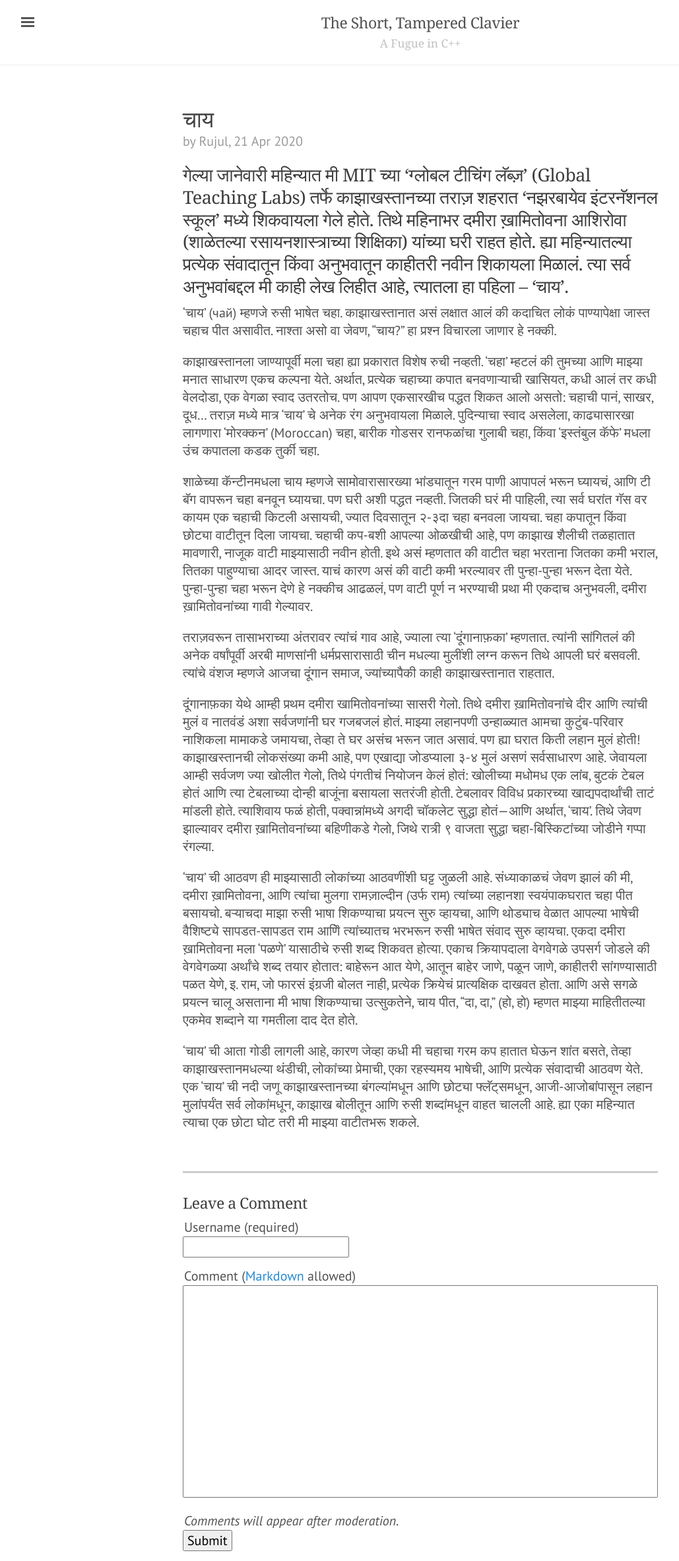
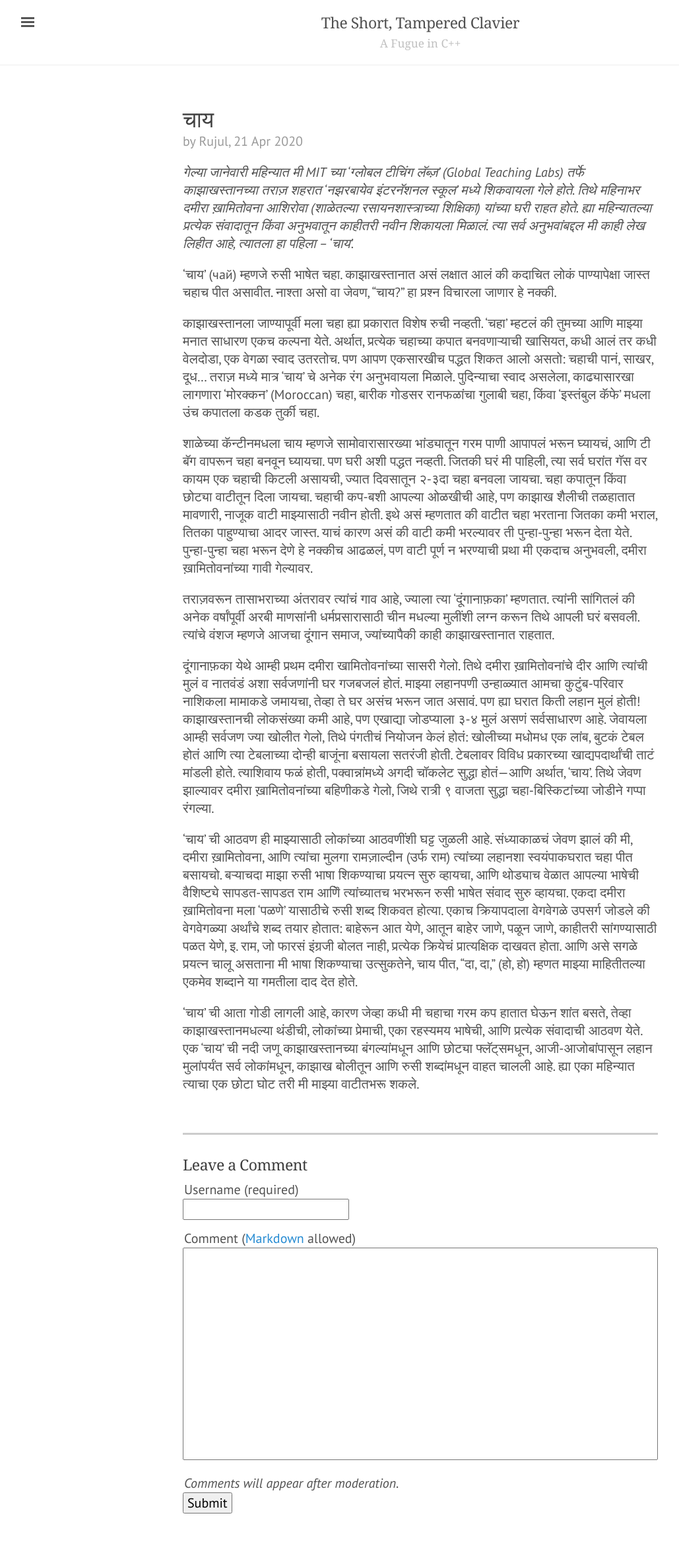
Before and after one commit to theshorttamperedclavier/theshorttamperedclavier.github.io, a Jekyll site: the page built from _posts/2020-04-21-chaay.md, in a window 1280 px wide. Shown: the whole page at 66% size, without its empty margins (3-1032 px from the left). Built offline with Jekyll 4.4.1, drawn with Linux system fonts in a browser that asks for light colours; some web fonts are replaced; after the commit the page ends 2309 px from its top, so only the background shows below that.

```diff
--- a/_posts/2020-04-21-chaay.md
+++ b/_posts/2020-04-21-chaay.md
@@ -3,8 +3,8 @@ layout: post
 title: "चाय"
 author: Rujul
 ---
-गेल्या जानेवारी महिन्यात मी MIT च्या ‘ग्लोबल टीचिंग लॅब्ज़’ (Global Teaching Labs) तर्फे काझाखस्तानच्या तराज़ शहरात ‘नझरबायेव इंटरनॅशनल स्कूल’ मध्ये शिकवायला गेले होते. तिथे महिनाभर दमीरा ख़ामितोवना आशिरोवा (शाळेतल्या रसायनशास्त्राच्या शिक्षिका) यांच्या घरी राहत होते. ह्या महिन्यातल्या प्रत्येक संवादातून किंवा अनुभवातून काहीतरी नवीन शिकायला मिळालं. त्या सर्व अनुभवांबद्दल मी काही लेख लिहीत आहे, त्यातला हा पहिला  – 'चाय'.
--------------------------
+*गेल्या जानेवारी महिन्यात मी MIT च्या ‘ग्लोबल टीचिंग लॅब्ज़’ (Global Teaching Labs) तर्फे काझाखस्तानच्या तराज़ शहरात ‘नझरबायेव इंटरनॅशनल स्कूल’ मध्ये शिकवायला गेले होते. तिथे महिनाभर दमीरा ख़ामितोवना आशिरोवा (शाळेतल्या रसायनशास्त्राच्या शिक्षिका) यांच्या घरी राहत होते. ह्या महिन्यातल्या प्रत्येक संवादातून किंवा अनुभवातून काहीतरी नवीन शिकायला मिळालं. त्या सर्व अनुभवांबद्दल मी काही लेख लिहीत आहे, त्यातला हा पहिला  – 'चाय'.*
+
 'चाय' (чай) म्हणजे रुसी भाषेत चहा. काझाखस्तानात असं लक्षात आलं की कदाचित लोकं पाण्यापेक्षा जास्त चहाच पीत असावीत. नाश्ता असो वा जेवण, "चाय?" हा प्रश्न विचारला जाणार हे नक्की.
 
 काझाखस्तानला जाण्यापूर्वी मला चहा ह्या प्रकारात विशेष रुची नव्हती. ‘चहा’ म्हटलं की तुमच्या आणि माझ्या मनात साधारण एकच कल्पना येते. अर्थात, प्रत्येक चहाच्या कपात बनवणाऱ्याची खासियत, कधी आलं तर कधी वेलदोडा, एक वेगळा स्वाद उतरतोच. पण आपण एकसारखीच पद्धत शिकत आलो असतो: चहाची पानं, साखर, दूध... तराज़ मध्ये मात्र ‘चाय’ चे अनेक रंग अनुभवायला मिळाले. पुदिन्याचा स्वाद असलेला, काढ्यासारखा लागणारा 'मोरक्कन' (Moroccan) चहा, बारीक गोडसर रानफळांचा गुलाबी चहा, किंवा ‘इस्तंबुल कॅफे’ मधला उंच कपातला कडक तुर्की चहा.
```
